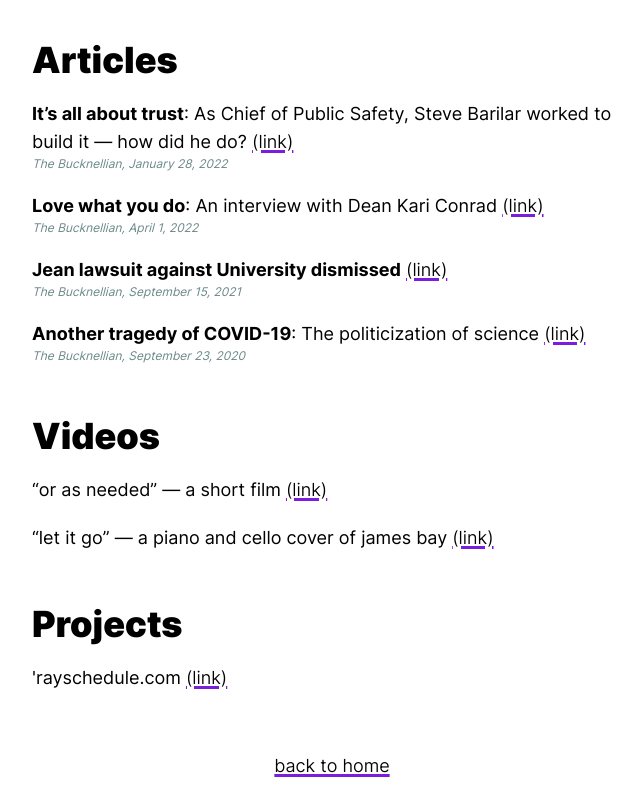
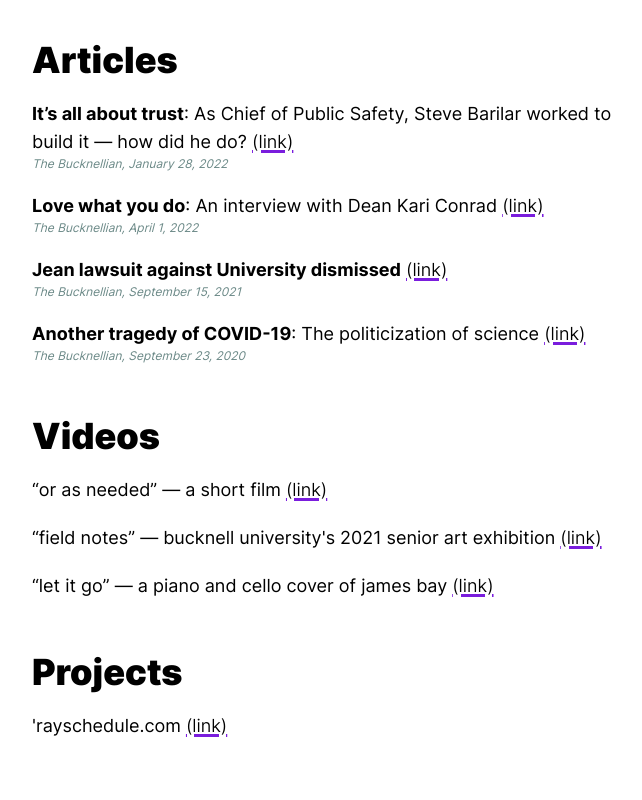
Before and after one commit to ndemarchis/portfolio-mdx, a Next.js app: page /stuff in a window 1280 px wide. Shown: the top 800 px of the page, without its empty margins (308-950 px from the left). Built offline with nearby package versions, Linux system fonts and the light colour scheme.

Commit message:
add samek video

```diff
--- a/pages/stuff.tsx
+++ b/pages/stuff.tsx
@@ -67,6 +67,10 @@ const Stuff = (props: {
         <ExLink href="https://youtu.be/Jz_2KaMyF5Y/">(link)</ExLink>
       </p>
       <p className={`${hoverPara}`}>
+        &ldquo;field notes&rdquo; — bucknell university&apos;s 2021 senior art exhibition{" "}
+        <ExLink href="https://museum.bucknell.edu/2021/01/01/annual-senior-art-exhibition-presentation-tuesday-april-20-6-p-m/">(link)</ExLink>
+      </p>
+      <p className={`${hoverPara}`}>
         &ldquo;let it go&rdquo; — a piano and cello cover of james bay{" "}
         <ExLink href="https://youtu.be/3tOWhpLQrYc">(link)</ExLink>
       </p>
```
